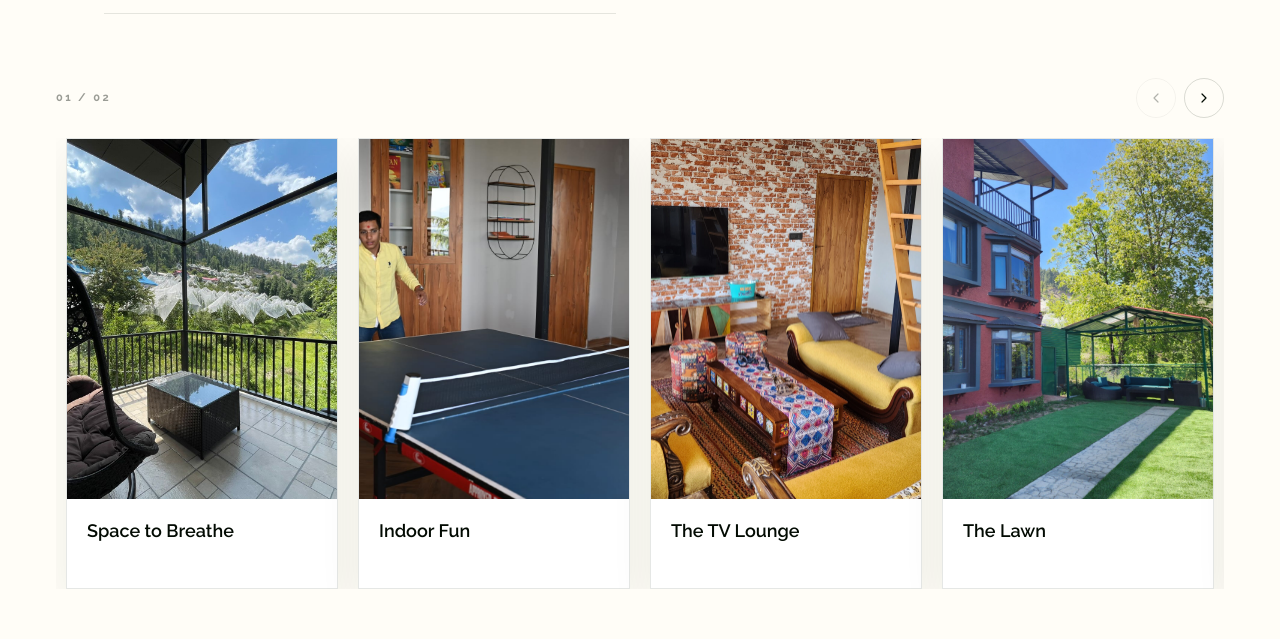
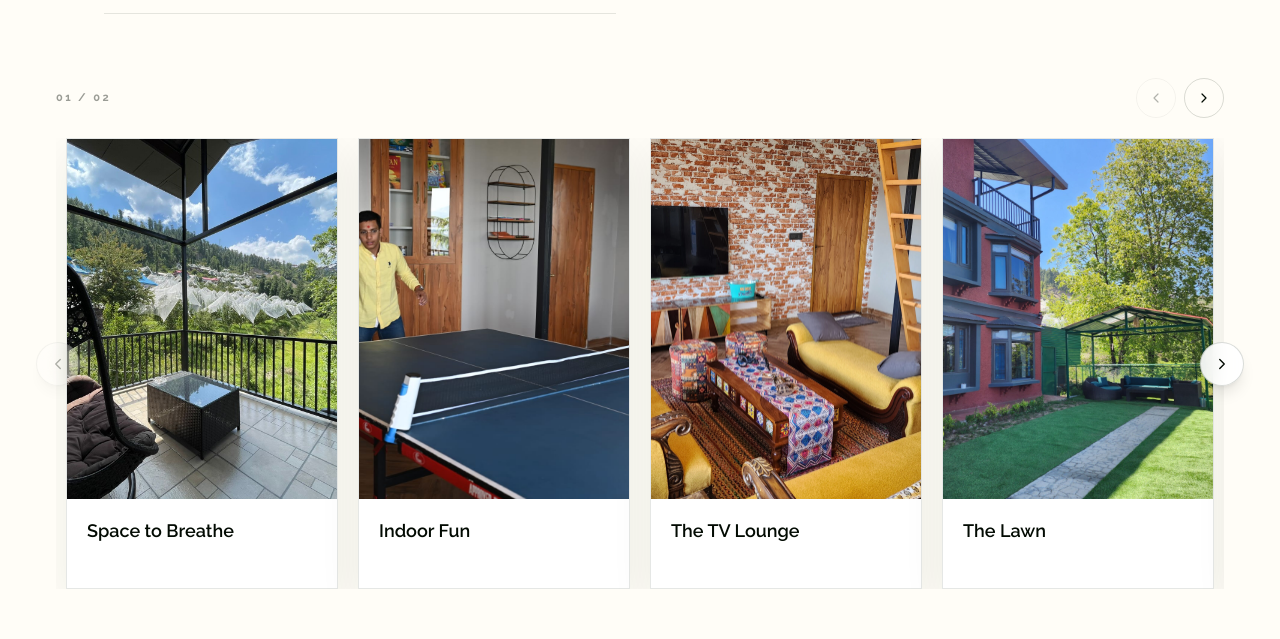
Before and after one commit to theone14122000/shire, a Next.js app: page /activities in a window 1280 px wide. Shown: the part 1740-2379 px from the top of the page. Built offline with nearby package versions, Linux system fonts and the light colour scheme; no server answers; the database is empty.

Commit message:
Activities: add desktop-only side arrows on carousel

```diff
--- a/app/components/activities/ActivitiesContent.tsx
+++ b/app/components/activities/ActivitiesContent.tsx
@@ -282,6 +282,7 @@ function PropertyCardSlider({ cards }: { cards: ActivityCard[] }) {
         </div>
       </div>
 
+      <div className="relative">
         <div ref={trackRef} className="overflow-hidden">
           <motion.div
             className="flex cursor-grab active:cursor-grabbing"
@@ -329,6 +330,26 @@ function PropertyCardSlider({ cards }: { cards: ActivityCard[] }) {
             ))}
           </motion.div>
         </div>
+
+        <button
+          type="button"
+          onClick={() => setPage((p) => Math.max(0, p - 1))}
+          disabled={clampedPage === 0}
+          aria-label="Previous cards"
+          className="absolute -left-5 top-1/2 z-10 hidden -translate-y-1/2 items-center justify-center rounded-full border border-emerald-900/15 bg-white/90 p-3 text-emerald-950 shadow-lg backdrop-blur transition-colors duration-300 hover:border-gold-600 hover:text-gold-700 disabled:opacity-30 lg:flex"
+        >
+          <ChevronLeft size={18} strokeWidth={1.8} />
+        </button>
+        <button
+          type="button"
+          onClick={() => setPage((p) => Math.min(maxPage, p + 1))}
+          disabled={clampedPage >= maxPage}
+          aria-label="Next cards"
+          className="absolute -right-5 top-1/2 z-10 hidden -translate-y-1/2 items-center justify-center rounded-full border border-emerald-900/15 bg-white/90 p-3 text-emerald-950 shadow-lg backdrop-blur transition-colors duration-300 hover:border-gold-600 hover:text-gold-700 disabled:opacity-30 lg:flex"
+        >
+          <ChevronRight size={18} strokeWidth={1.8} />
+        </button>
+      </div>
     </div>
   );
 }
```
Lines whose indentation alone changed are shown as unchanged.
